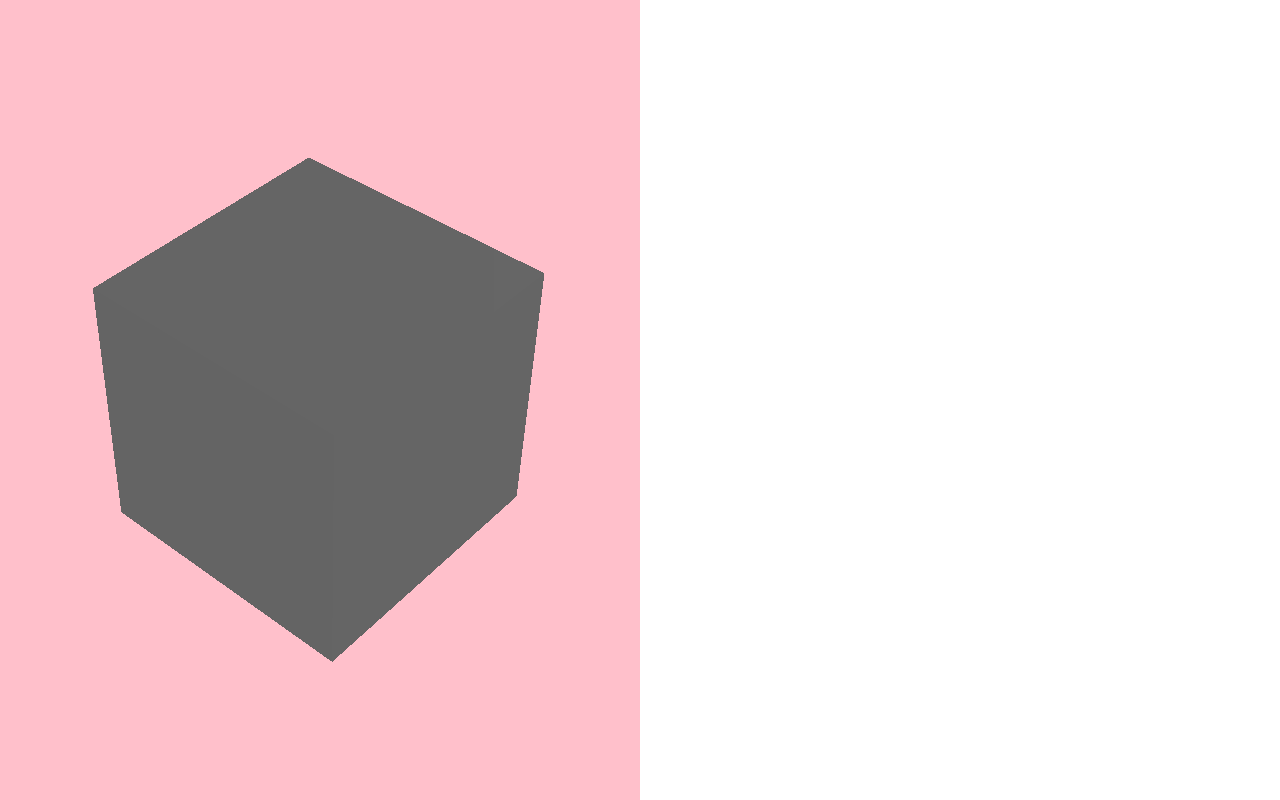
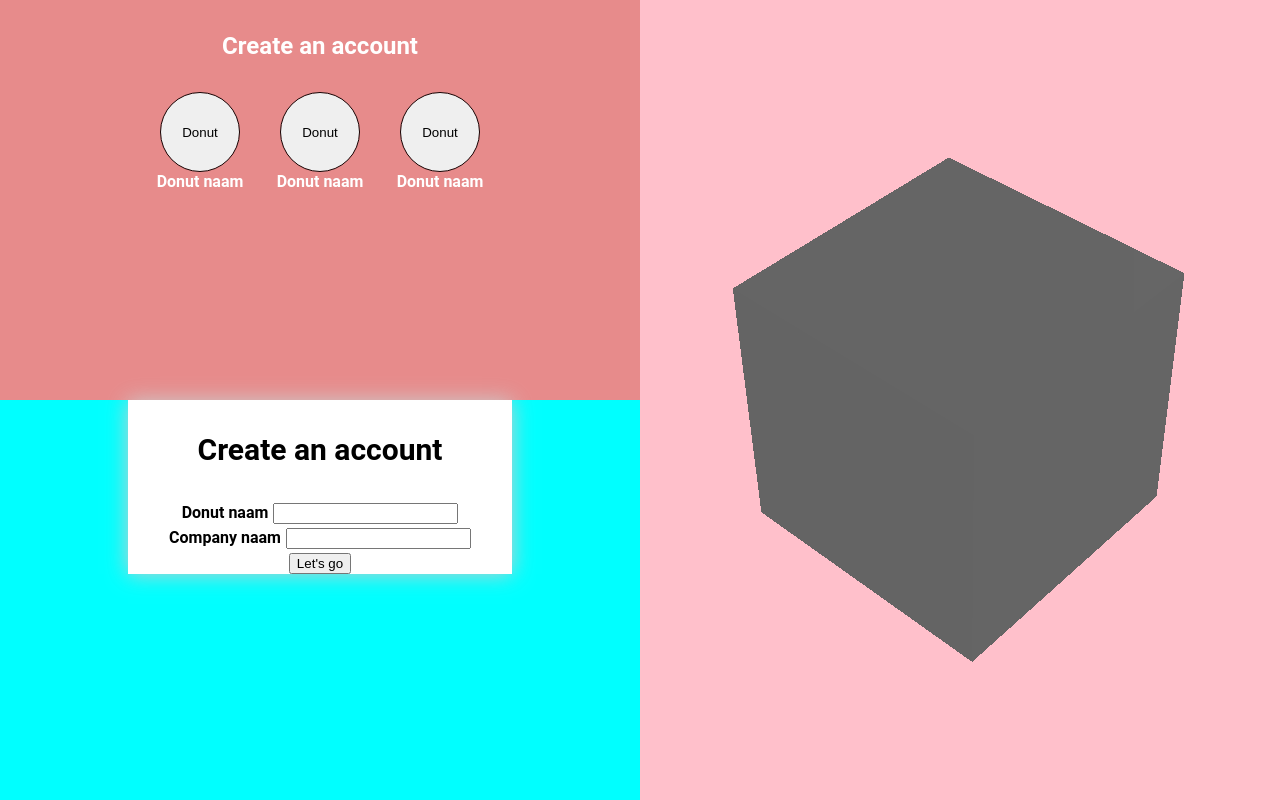
Before and after one commit to Siebiba/Donutello-configurator, a website built with Vite: page index.html in a window 1280 px wide. Built offline with nearby package versions, Linux system fonts and the light colour scheme; animation ran at ten frames a second.

Commit message:
feat: add three buttons in configuration menu

```diff
--- a/index.html
+++ b/index.html
@@ -1,12 +1,60 @@
 <!DOCTYPE html>
 <html lang="en">
+
 <head>
     <meta charset="utf-8">
     <title>My first three.js app</title>
     <link rel="stylesheet" href="style.css">
 </head>
+
 <body>
+    <div class="content">
+        <div class="configurator">
+            <div class="opties">
+                <h2 class="title">Create an account</h2>
+
+
+                <div class="button-group">
+                    <div class="optie">
+                        <button class="btn">Donut</button>
+                        <label for="email">Donut naam</label>
+                    </div>
+                    <div class="optie">
+                        <button class="btn">Donut</button>
+                        <label for="email">Donut naam</label>
+                    </div>
+                    <div class="optie">
+                        <button class="btn">Donut</button>
+                        <label for="email">Donut naam</label>
+                    </div>
+                </div>
+
+
+            </div>
+
+
+            <div class="configurator-form">
+                <h2 class="title">Create an account</h2>
+                <div class="info">
+                    <div>
+                        <label for="email">Donut naam</label>
+                        <input type="text" class="input--text" name="email" id="email">
+                    </div>
+
+                    <div>
+                        <label for="password">Company naam</label>
+                        <input type="password" class="input--text" name="password" id="password">
+                    </div>
+
+                    <button class="btn--primary">Let's go</button>
+                </div>
+            </div>
+        </div>
+        <div class="canvas"></div>
+    </div>
+
 
     <script type="module" src="/main.js"></script>
 </body>
+
 </html>
--- a/main.js
+++ b/main.js
@@ -10,7 +10,8 @@ const camera = new THREE.PerspectiveCamera( 30, (window.innerWidth/2) / window.i
 const renderer = new THREE.WebGLRenderer();
 renderer.setClearColor("pink");
 renderer.setSize( window.innerWidth/2, window.innerHeight);
-document.body.appendChild( renderer.domElement );
+//apenndchild to canvas
+document.querySelector('.canvas').appendChild(renderer.domElement);
 
 
 //Make Canvas Responsive
--- a/style.css
+++ b/style.css
@@ -1,8 +1,94 @@
 body {
-
+   width: 100%;
+    height: 100%;
     color: #ffffff;
     font-family: 'Roboto', sans-serif;
     font-size: 16px;
     margin: 0;
     padding: 0;
+    overflow: hidden;
 }
+
+.content {
+    width: 100%;
+    height: 100%;
+}
+
+.canvas {
+    float: right;
+}
+
+.configurator {
+    float: left;
+    width: 50vw;
+    height: 100vh;
+    background-color: aqua;
+
+    margin: auto;
+}
+
+.opties {
+    width: 100%;
+    height: 50%;
+    background-color: #e78b8b;
+    text-align: center;
+}
+
+.optie{
+
+    background-color: #e78b8b;
+    text-align: center;
+    display: flex;
+    flex-direction: column;
+    width: 120px;
+
+}
+
+label{
+
+    font-size: 1rem;
+    font-weight: bold;
+    margin: 0;
+
+}
+
+h2{
+    margin: 0;
+    padding: 2rem;
+}
+
+.button-group{
+    width: 100%;
+
+    display: inline-flex;
+
+justify-content: center;
+}
+
+.btn {
+    padding: 10px 16px;
+    margin: 0 auto;
+    outline: 0;
+    border: 1px solid #180202;
+    width: 80px;
+    height: 80px;
+    border-radius: 50%;
+}
+
+.btn:hover {
+    background-color: #180202;
+    color: #ffffff;
+    cursor: pointer;
+}
+
+.configurator-form
+{
+text-align: center;
+  background-color: white;
+  width: 30vw;
+  box-shadow: 0px 0px 1em #ccc;
+  font-size: 1.25em;
+  margin: auto;
+  color: #000;
+
+}
```
Lines whose indentation alone changed are shown as unchanged.
